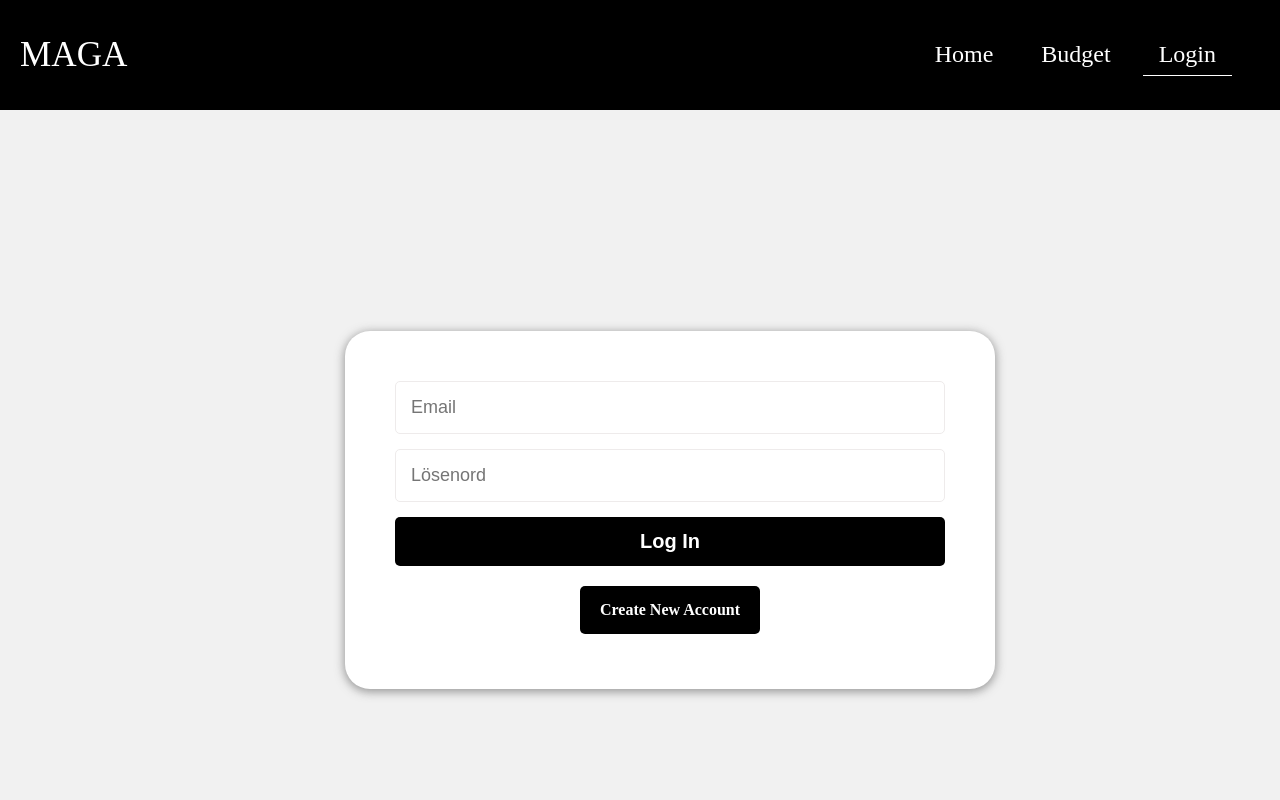
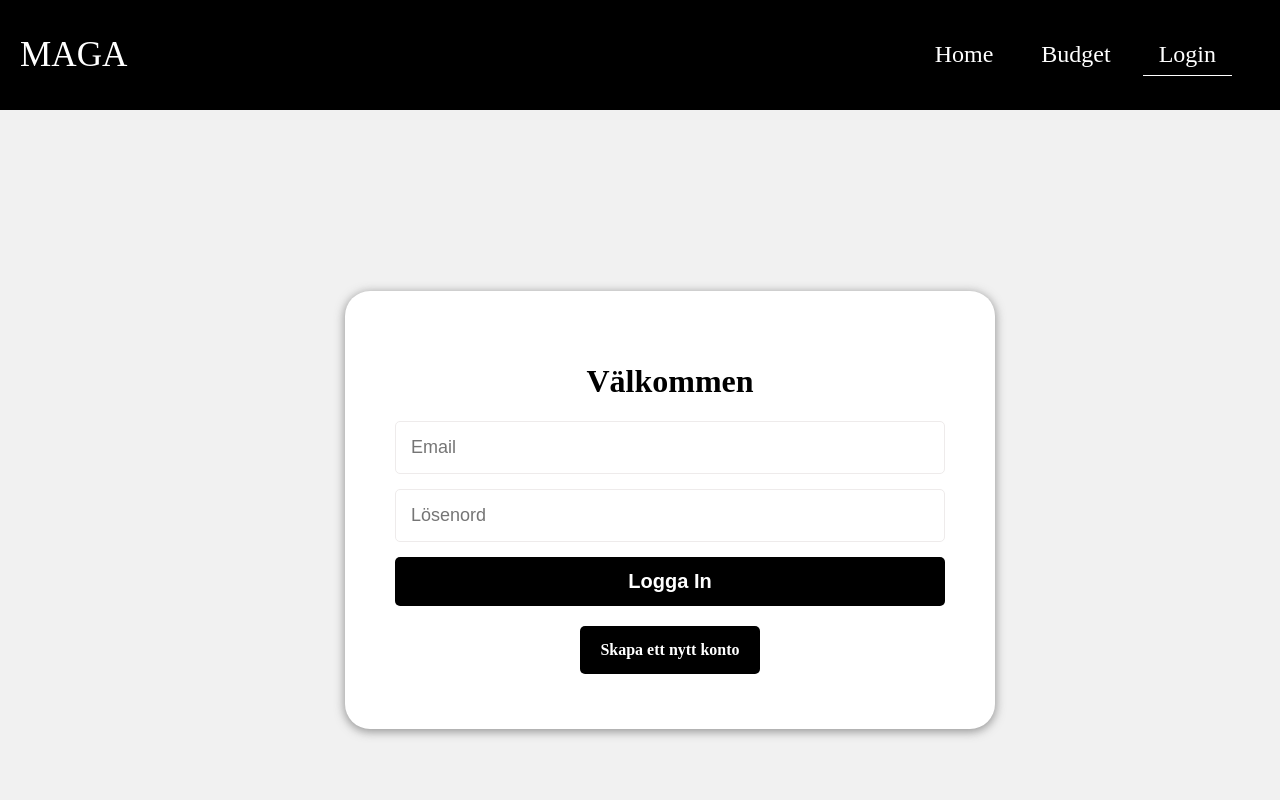
Before and after one commit to MaxHjarpe/Stekonomi, a React (Create React App) app: page /Login in a window 1280 px wide. Shown: the top 800 px of the page. Built offline with nearby package versions, Linux system fonts and the light colour scheme.

Commit message:
Lade till "Välkommen" i log in

```diff
--- a/src/Pages/Login/Login.tsx
+++ b/src/Pages/Login/Login.tsx
@@ -7,13 +7,14 @@ const Login = () => {
       <main className="body-tag">
         <div className="box">
           <div className="form-box">
+          <h1>Välkommen</h1>
             <form action="#"></form>
             <input type="text" placeholder="Email" />
             <input type="password" placeholder="Lösenord" />
-            <button type="submit">Log In</button>
+            <button type="submit">Logga In</button>
             <div className="create-btn">
               <a href="login">
-                Create New Account
+                Skapa ett nytt konto
               </a>
             </div>
           </div>
```
